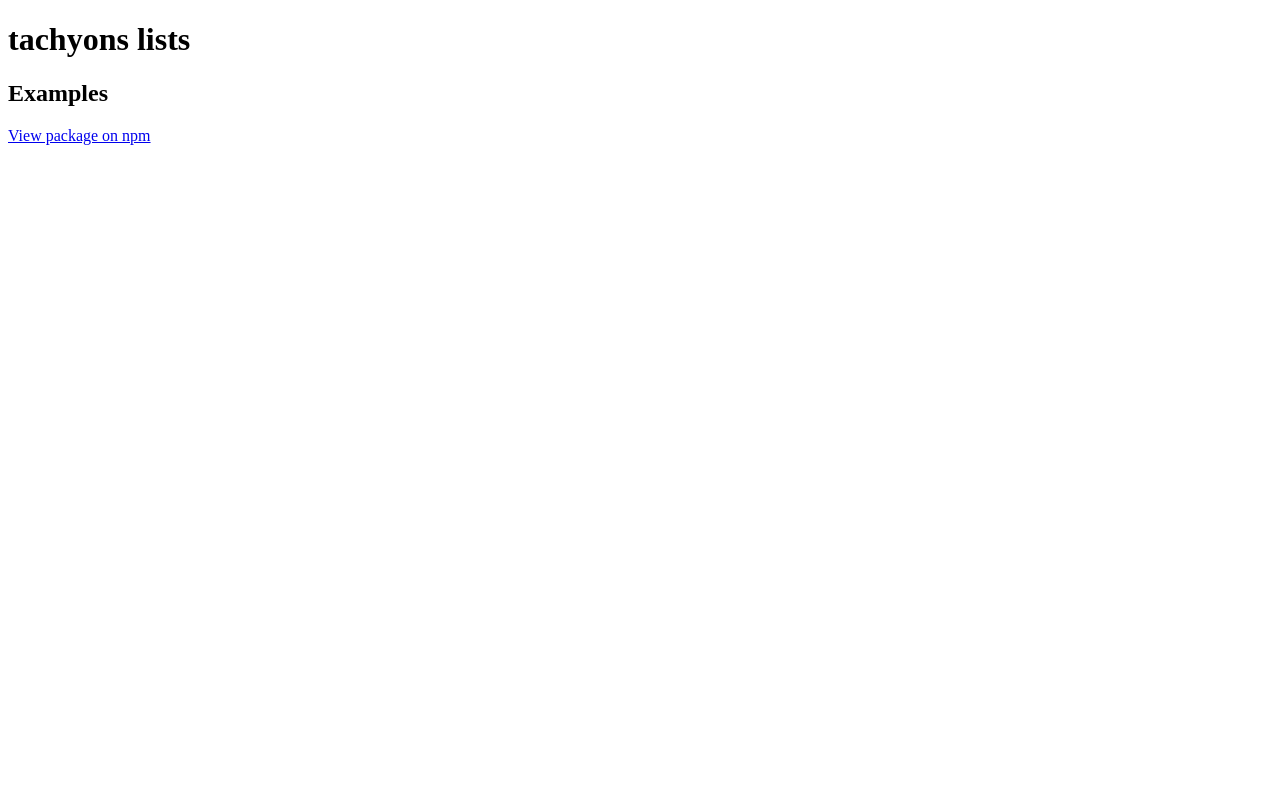
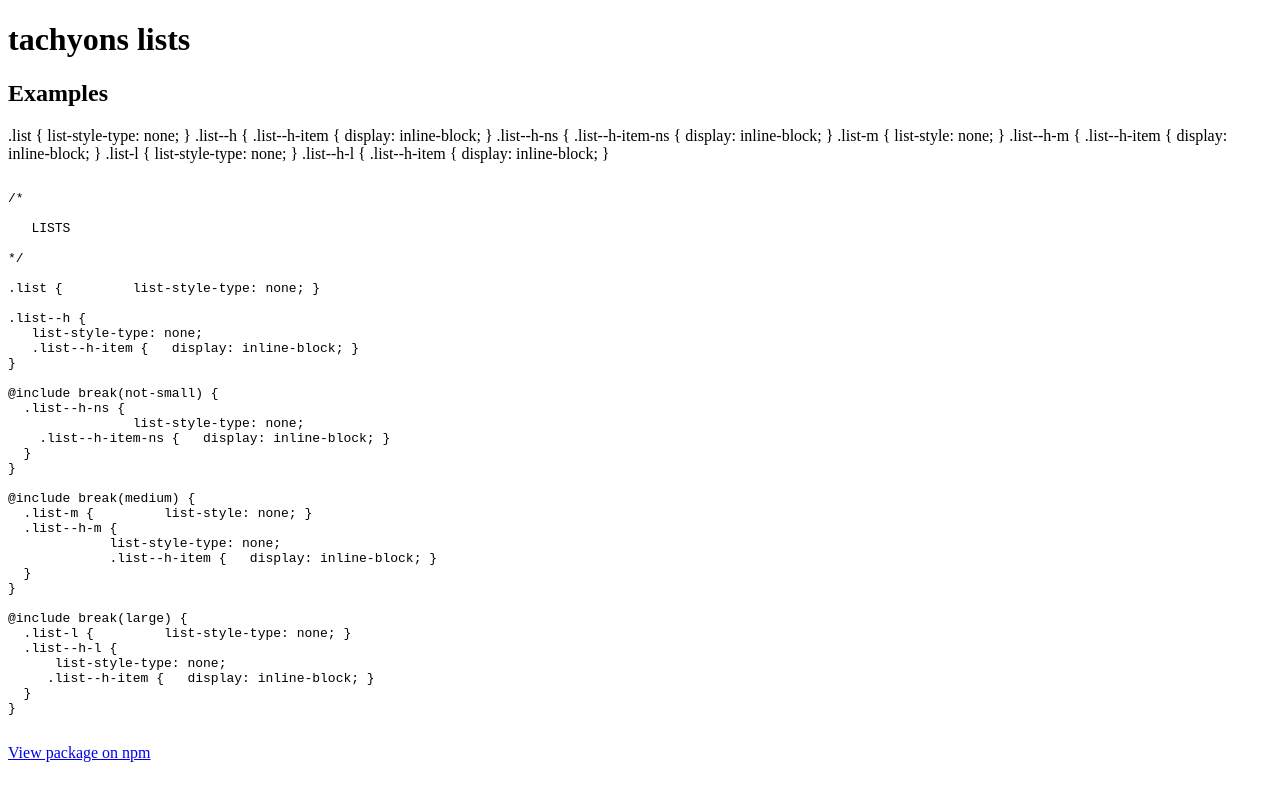
Before and after one commit to mrmrs/tachyons-lists, a website: page index.html in a window 1280 px wide. Drawn offline with Linux system fonts and the light colour scheme.

Commit message:
Automatically adds code example and base for visual docs

```diff
--- a/index.html
+++ b/index.html
@@ -13,6 +13,57 @@
   <body>
     <h1>tachyons lists</h1>
     <h2>Examples</h2>
+
+.list {         list-style-type: none; }
+.list--h {
+   .list--h-item {   display: inline-block; }
+  .list--h-ns {
+    .list--h-item-ns {   display: inline-block; }
+  .list-m {         list-style: none; }
+  .list--h-m {
+             .list--h-item {   display: inline-block; }
+  .list-l {         list-style-type: none; }
+  .list--h-l {
+     .list--h-item {   display: inline-block; }
+    <pre>
+<code>
+/*
+
+   LISTS
+
+*/
+
+.list {         list-style-type: none; }
+
+.list--h {
+   list-style-type: none;
+   .list--h-item {   display: inline-block; }
+}
+
+@include break(not-small) {
+  .list--h-ns {
+                list-style-type: none;
+    .list--h-item-ns {   display: inline-block; }
+  }
+}
+
+@include break(medium) {
+  .list-m {         list-style: none; }
+  .list--h-m {
+             list-style-type: none;
+             .list--h-item {   display: inline-block; }
+  }
+}
+
+@include break(large) {
+  .list-l {         list-style-type: none; }
+  .list--h-l {
+      list-style-type: none;
+     .list--h-item {   display: inline-block; }
+  }
+}
+</code>
+</pre>
     <a href="http://npmjs.org/package/tachyons-lists" title="tachyons-lists">View package on npm</a>
   </body>
 </html>
```
